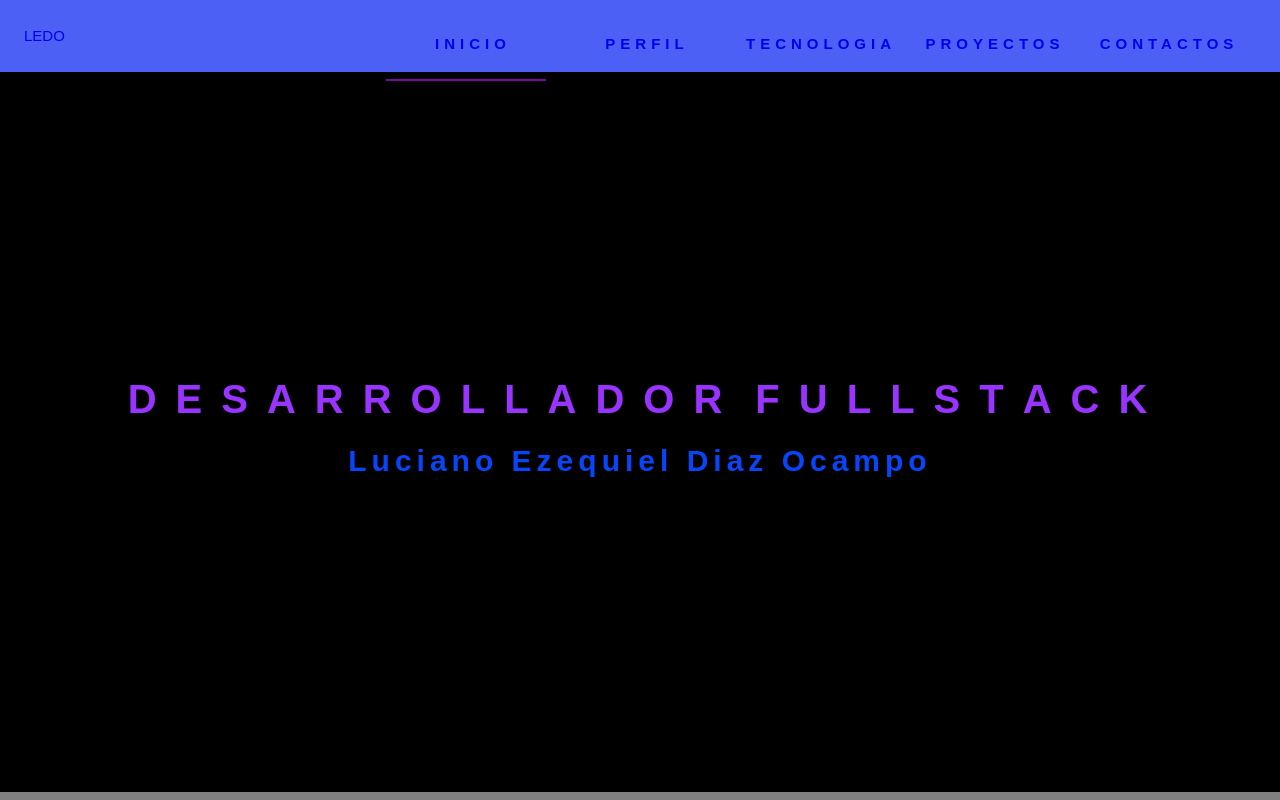
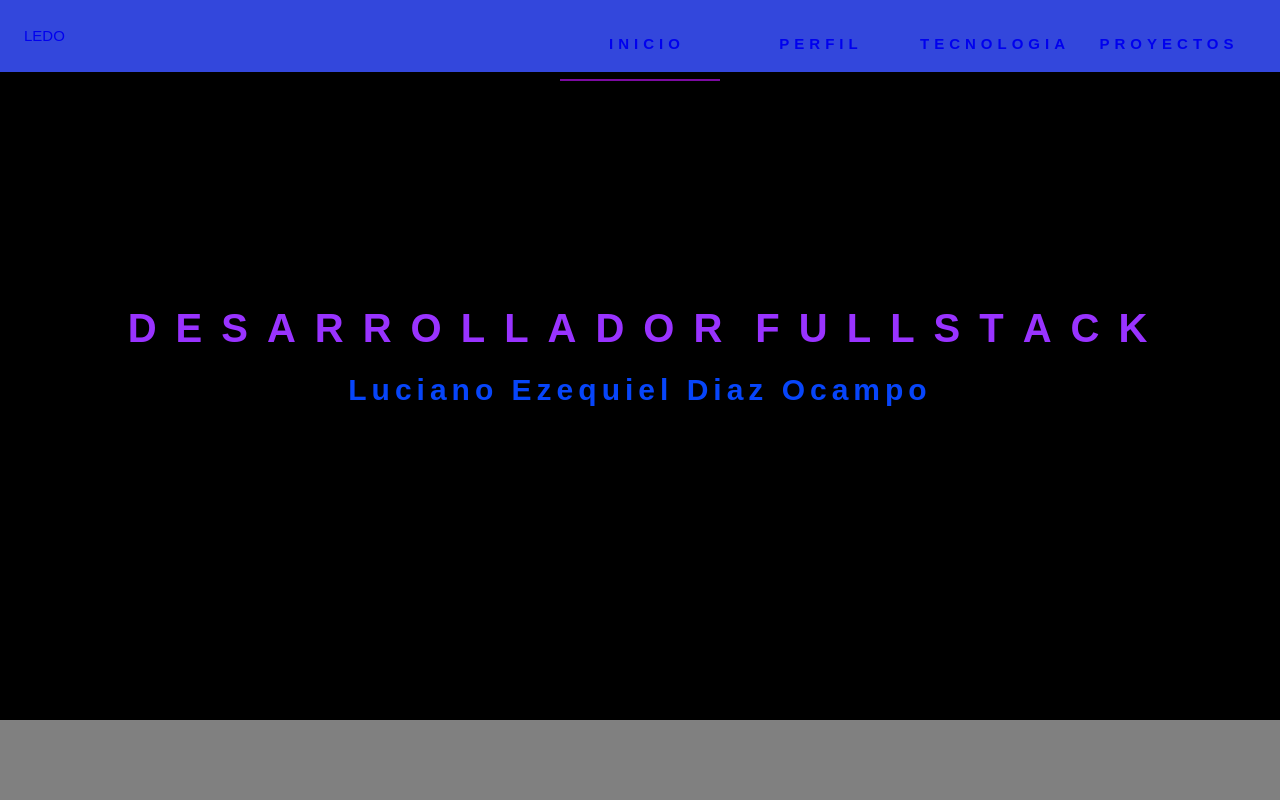
Before and after one commit to LuchoD99/my-portfolio, a React (Create React App) app: page / in a window 1280 px wide. Shown: the top 800 px of the page. Built offline with nearby package versions, Linux system fonts and the light colour scheme.

Commit message:
falta estilo para mobil

```diff
--- a/src/components/Home/Home.jsx
+++ b/src/components/Home/Home.jsx
@@ -2,7 +2,7 @@ import React from 'react';
 import './Home.css';
 export default function Home() {
     return (
-        <div className="wrapper">
+        <div id="Inicio" className="wrapper">
             <div className="fullstack">
                 <ul>
                     <li className="rotate-scale-down">d</li>
--- a/src/components/Navbar/navbar.css
+++ b/src/components/Navbar/navbar.css
@@ -1,5 +1,8 @@
 header {
     background-color: rgba(57, 79, 244, 0.9);
+    position: fixed;
+    top: 0;
+    width: 100%;
 }
 .container {
     max-width: 90rem;
@@ -8,6 +11,7 @@ header {
 }
 .navbar {
     display: flex;
+    /* position: static; */
     align-items: center;
     justify-content: space-between;
     padding-block: 0.4rem;
--- a/src/components/Navbar/navbar.jsx
+++ b/src/components/Navbar/navbar.jsx
@@ -2,37 +2,37 @@ import React from 'react';
 import './navbar.css';
 export default function navbar() {
     return (
-        <header>
+        <header className="navbarPerfil">
             <nav className="navbar container">
                 <a href="javascript:location.reload()" class="nav-link">
                     LEDO
                 </a>
                 <ul className="nav-list">
                     <li className="nav-item">
-                        <a href="#" className="nav-link">
+                        <a href="#Inicio" className="nav-link">
                             Inicio
                         </a>
                     </li>
                     <li className="nav-item">
-                        <a href="#" className="nav-link">
+                        <a href="#Perfil" className="nav-link">
                             Perfil
                         </a>
                     </li>
                     <li className="nav-item">
-                        <a href="#" className="nav-link">
+                        <a href="#Tecnologia" className="nav-link">
                             Tecnologia
                         </a>
                     </li>
                     <li className="nav-item">
-                        <a href="#" className="nav-link">
+                        <a href="#Proyecto" className="nav-link">
                             Proyectos
                         </a>
                     </li>
-                    <li className="nav-item">
+                    {/* <li className="nav-item">
                         <a href="#" className="nav-link">
                             Contactos
                         </a>
-                    </li>
+                    </li> */}
                     <div className="active"></div>
                 </ul>
             </nav>
--- a/src/components/Perfil/perfil.jsx
+++ b/src/components/Perfil/perfil.jsx
@@ -4,7 +4,7 @@ import './perfil.css';
 import archivo from './archivo/CV-LUCIANO-DIAZ.pdf';
 export default function Perfil() {
     return (
-        <div className="perfil">
+        <div id="Perfil" className="perfil">
             <div className="text-info">
                 <h3 className="text">
                     Soy un Full Stack Developer. Soy una persona trabajadora
--- a/src/components/Proyecto/proyectos.jsx
+++ b/src/components/Proyecto/proyectos.jsx
@@ -29,7 +29,7 @@ export default function Proyectos() {
         },
     ];
     return (
-        <div className={style.center}>
+        <div id="Proyecto" className={style.center}>
             <h2 className={style.titulo}>Proyectos</h2>
             <div className={style.cards}>
                 {proyectos.map((e, i) => (
--- a/src/components/Skill/Skills.jsx
+++ b/src/components/Skill/Skills.jsx
@@ -23,7 +23,7 @@ export default function Skills() {
         [sequelize, 'sequelize'],
     ];
     return (
-        <div className={style.main}>
+        <div id="Tecnologia" className={style.main}>
             <h1 className={style.title}>Tecnologias</h1>
             <div className={style.logos}>
                 {logos.map((e, i) => (
```
